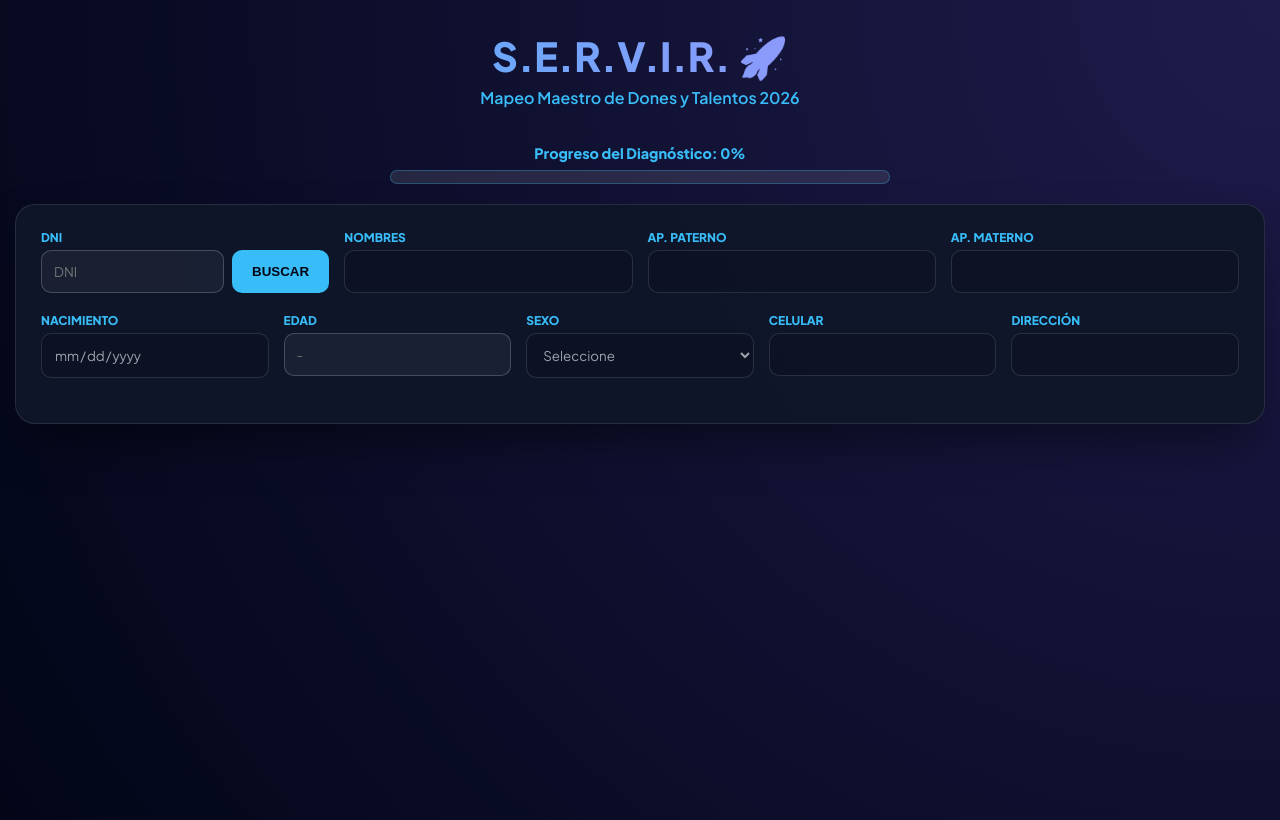
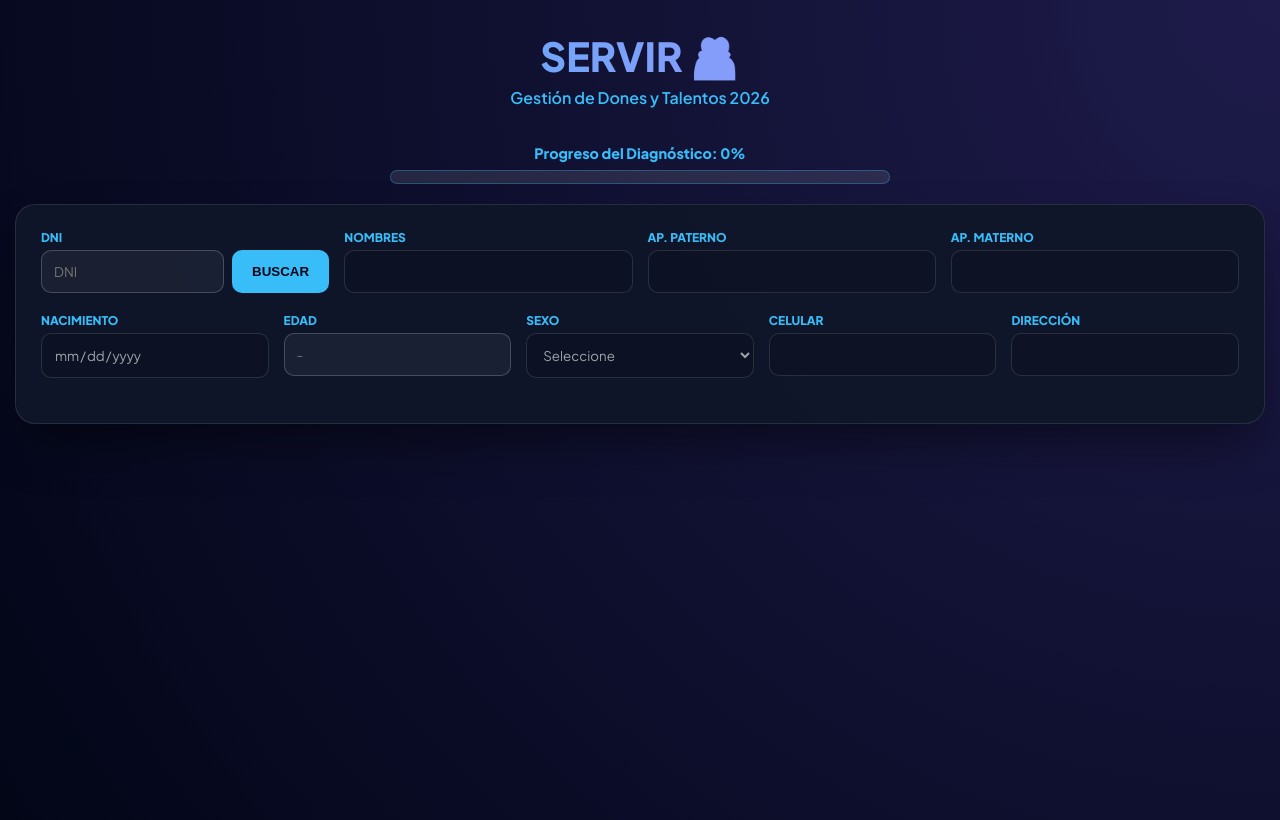
Before and after one commit to confianzaseguridad772-max/Dones-IASD, a plain HTML site: page index.html in a window 1280 px wide. Drawn offline with Linux system fonts and the light colour scheme; no server answers.

Commit message:
Update index.html

```diff
--- a/index.html
+++ b/index.html
@@ -3,7 +3,7 @@
 <head>
     <meta charset="UTF-8">
     <meta name="viewport" content="width=device-width, initial-scale=1.0">
-    <title>S.E.R.V.I.R. | Gestión de Talentos 2026</title>
+    <title>SERVIR | Gestión de Dones y Talentos 2026</title>
     <link href="https://fonts.googleapis.com/css2?family=Plus+Jakarta+Sans:wght@400;600;800&display=swap" rel="stylesheet">
     <script src="https://cdnjs.cloudflare.com/ajax/libs/xlsx/0.18.5/xlsx.full.min.js"></script>
     <link rel="stylesheet" href="styles.css">
@@ -12,8 +12,8 @@
 
 <div class="container">
     <header>
-        <h1>S.E.R.V.I.R. <span onclick="toggleAdmin()" style="cursor:help">🚀</span></h1>
-        <p class="subtitle">Mapeo Maestro de Dones y Talentos 2026</p>
+        <h1>SERVIR <span onclick="toggleAdmin()" style="cursor:help">🫂</span></h1>
+        <p class="subtitle">Gestión de Dones y Talentos 2026</p>
     </header>
 
     <div class="progress-container">
```
